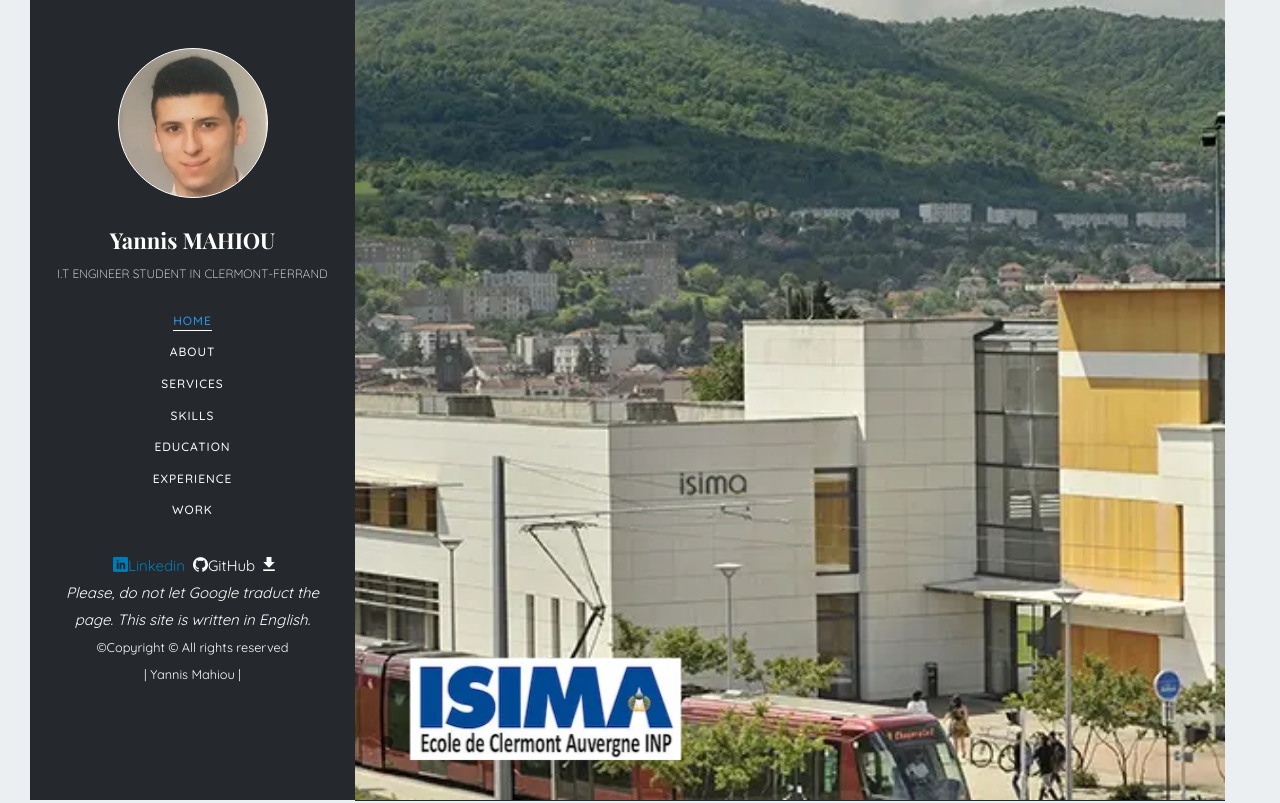
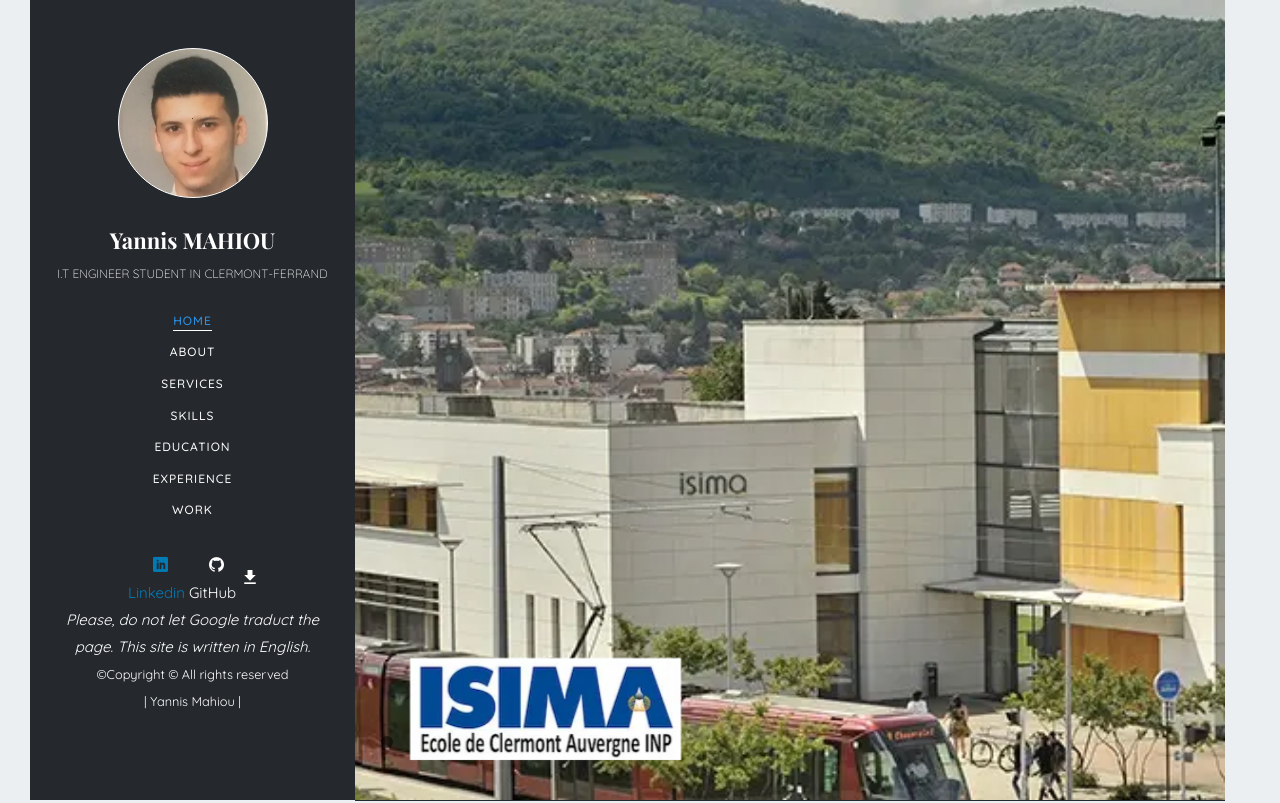
Before and after one commit to YannisMahiou/YannisMahiou.github.io, a website: page NewWS/index.html in a window 1280 px wide. Shown: the top 803 px of the page. Drawn offline with nearby package versions, Linux system fonts and the light colour scheme; files whose address does not match are found by name; a web font is replaced by a local one.

```diff
--- a/NewWS/index.html
+++ b/NewWS/index.html
@@ -85,8 +85,8 @@
 
 			<div class="colorlib-footer">
 				<ul class="ul_networks">
-					<li><a style="color: #007bb6;" href="https://fr.linkedin.com/in/yannis-mahiou-44416a135/"><i class="icon-linkedin2"></i>Linkedin</a></li>
-					<li><a style="color: white ;" href="https://github.com/YannisMahiou"><i class="icon-github"></i>GitHub</a></li>
+					<li><a style="color: #007bb6;" href="https://fr.linkedin.com/in/yannis-mahiou-44416a135/"><i class="icon-linkedin2"><br></i>Linkedin</a></li>
+					<li><a style="color: white ;" href="https://github.com/YannisMahiou"><i class="icon-github"><br></i>GitHub</a></li>
 					<li><div title="Download my resume" class="icon" onclick="window.open('pro/Yannis_CV.pdf', '_blank');">
 				   <svg class="download icon-bite" xmlns="http://www.w3.org/2000/svg" width="10%" height="10%" viewBox="0 0 14 17"><path class="arrow" fill="#fff" fill-rule="evenodd" d="M14 6h-4V0H4v6H0l7 7 7-7z"/><path class="line" fill="#fff" fill-rule="evenodd" d="M0 15v2h14v-2H0z" /></svg>
 				</br>
```
